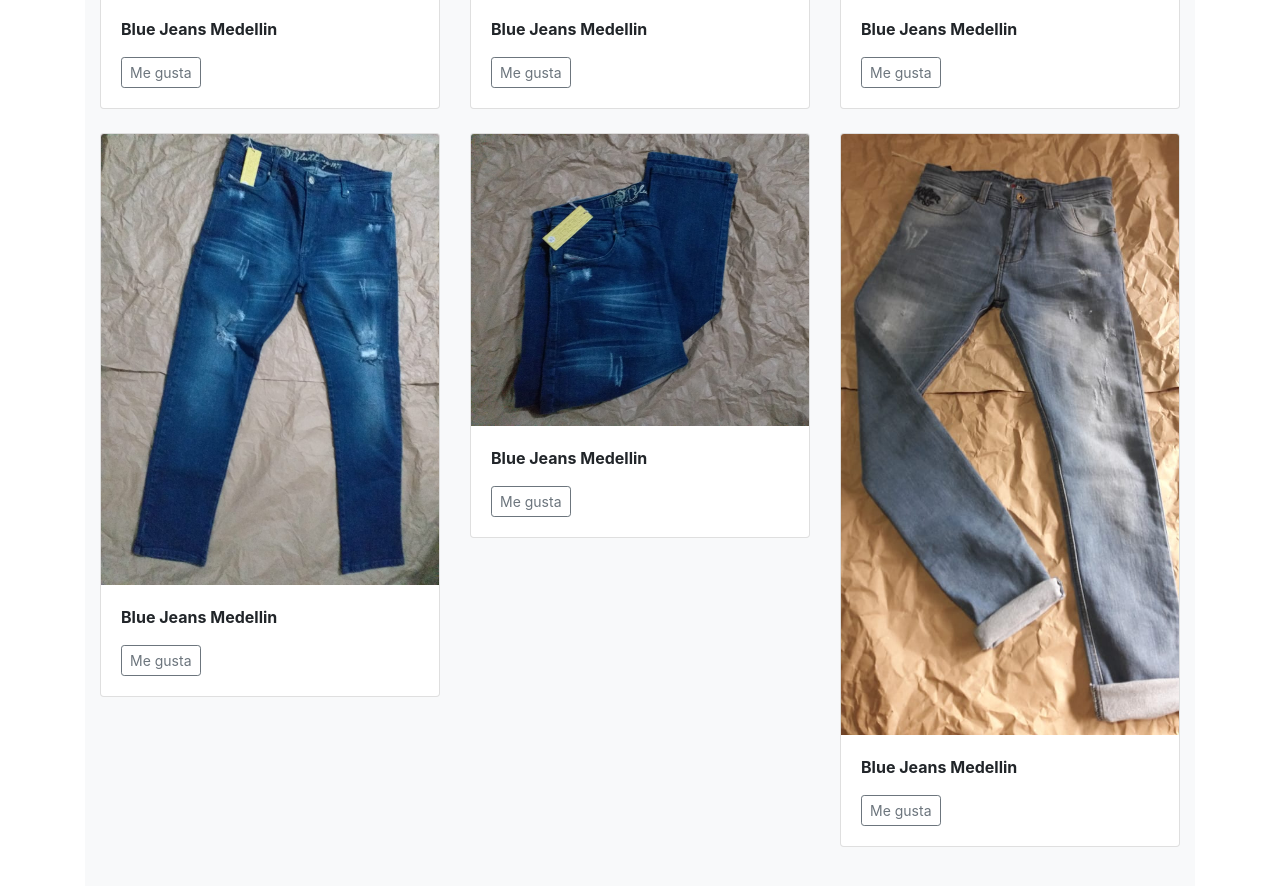
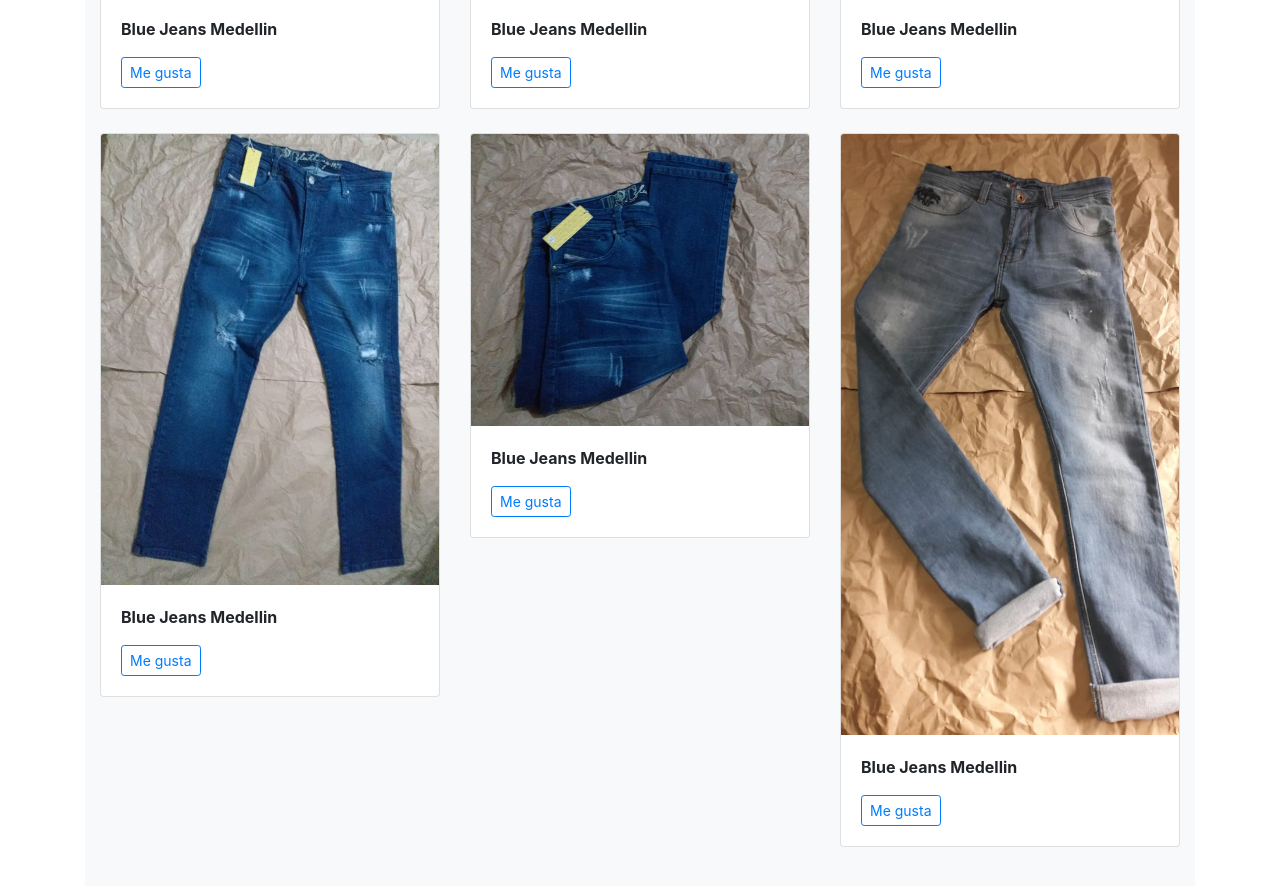
Before and after one commit to bluejeansmedellin/bluejeansmedellin, a plain HTML site: page index.html in a window 1280 px wide. Shown: the part 1026-1912 px from the top of the page. Drawn offline with nearby package versions, Linux system fonts and the light colour scheme.

Commit message:
Add files via upload

```diff
--- a/index.html
+++ b/index.html
@@ -85,7 +85,7 @@
 								<p class="card-text"><strong>Blue Jeans Medellin</strong></p>
 								<div class="d-flex justify-content-between align-items-center">
 									<div class="btn-group">
-										<a target="_blank" href="https://api.whatsapp.com/send?phone=573008355890&text=Bienvenid@!%20te%20acabas%20de%20comunicar%20con%20BLue%20Jeans%20Medellin,%20en%20un%20instante%20Juan%20David%20te%20estará%20asesorando"><button class="btn btn-sm btn-outline-secondary">Me gusta</button></a>
+										<a target="_blank" href="https://api.whatsapp.com/send?phone=573008355890&text=Bienvenid@!%20te%20acabas%20de%20comunicar%20con%20BLue%20Jeans%20Medellin,%20en%20un%20instante%20Juan%20David%20te%20estará%20asesorando"><button class="btn btn-sm btn-outline-primary">Me gusta</button></a>
 
 									</div>
 								</div>
@@ -101,7 +101,7 @@
 
 								<div class="d-flex justify-content-between align-items-center">
 									<div class="btn-group">
-										<a target="_blank" href="https://api.whatsapp.com/send?phone=573008355890&text=Bienvenid@!%20te%20acabas%20de%20comunicar%20con%20BLue%20Jeans%20Medellin,%20en%20un%20instante%20Juan%20David%20te%20estará%20asesorando"><button class="btn btn-sm btn-outline-secondary">Me gusta</button></a>
+										<a target="_blank" href="https://api.whatsapp.com/send?phone=573008355890&text=Bienvenid@!%20te%20acabas%20de%20comunicar%20con%20BLue%20Jeans%20Medellin,%20en%20un%20instante%20Juan%20David%20te%20estará%20asesorando"><button class="btn btn-sm btn-outline-primary">Me gusta</button></a>
 
 									</div>
 								</div>
@@ -117,7 +117,7 @@
 
 								<div class="d-flex justify-content-between align-items-center">
 									<div class="btn-group">
-										<a target="_blank" href="https://api.whatsapp.com/send?phone=573008355890&text=Bienvenid@!%20te%20acabas%20de%20comunicar%20con%20BLue%20Jeans%20Medellin,%20en%20un%20instante%20Juan%20David%20te%20estará%20asesorando"><button class="btn btn-sm btn-outline-secondary">Me gusta</button></a>
+										<a target="_blank" href="https://api.whatsapp.com/send?phone=573008355890&text=Bienvenid@!%20te%20acabas%20de%20comunicar%20con%20BLue%20Jeans%20Medellin,%20en%20un%20instante%20Juan%20David%20te%20estará%20asesorando"><button class="btn btn-sm btn-outline-primary">Me gusta</button></a>
 
 									</div>
 								</div>
@@ -133,7 +133,7 @@
 
 								<div class="d-flex justify-content-between align-items-center">
 									<div class="btn-group">
-										<a target="_blank" href="https://api.whatsapp.com/send?phone=573008355890&text=Bienvenid@!%20te%20acabas%20de%20comunicar%20con%20BLue%20Jeans%20Medellin,%20en%20un%20instante%20Juan%20David%20te%20estará%20asesorando"><button class="btn btn-sm btn-outline-secondary">Me gusta</button></a>
+										<a target="_blank" href="https://api.whatsapp.com/send?phone=573008355890&text=Bienvenid@!%20te%20acabas%20de%20comunicar%20con%20BLue%20Jeans%20Medellin,%20en%20un%20instante%20Juan%20David%20te%20estará%20asesorando"><button class="btn btn-sm btn-outline-primary">Me gusta</button></a>
 
 									</div>
 								</div>
@@ -149,7 +149,7 @@
 
 								<div class="d-flex justify-content-between align-items-center">
 									<div class="btn-group">
-										<a target="_blank" href="https://api.whatsapp.com/send?phone=573008355890&text=Bienvenid@!%20te%20acabas%20de%20comunicar%20con%20BLue%20Jeans%20Medellin,%20en%20un%20instante%20Juan%20David%20te%20estará%20asesorando"><button class="btn btn-sm btn-outline-secondary">Me gusta</button></a>
+										<a target="_blank" href="https://api.whatsapp.com/send?phone=573008355890&text=Bienvenid@!%20te%20acabas%20de%20comunicar%20con%20BLue%20Jeans%20Medellin,%20en%20un%20instante%20Juan%20David%20te%20estará%20asesorando"><button class="btn btn-sm btn-outline-primary">Me gusta</button></a>
 
 									</div>
 								</div>
@@ -165,7 +165,7 @@
 
 								<div class="d-flex justify-content-between align-items-center">
 									<div class="btn-group">
-										<a target="_blank" href="https://api.whatsapp.com/send?phone=573008355890&text=Bienvenid@!%20te%20acabas%20de%20comunicar%20con%20BLue%20Jeans%20Medellin,%20en%20un%20instante%20Juan%20David%20te%20estará%20asesorando"><button class="btn btn-sm btn-outline-secondary">Me gusta</button></a>
+										<a target="_blank" href="https://api.whatsapp.com/send?phone=573008355890&text=Bienvenid@!%20te%20acabas%20de%20comunicar%20con%20BLue%20Jeans%20Medellin,%20en%20un%20instante%20Juan%20David%20te%20estará%20asesorando"><button class="btn btn-sm btn-outline-primary">Me gusta</button></a>
 
 									</div>
 								</div>
@@ -177,11 +177,11 @@
 			</div>
 		</div>
 	</main>
-
 		<div class="alert alert-primary" role="alert">
   			<strong><a href="https://www.facebook.com/bluejeansmedellin.github.io/" target="_blank">facebook</a></strong>
 		</div>
-<hr>
+
+		<hr>
 
 	<footer class="text-muted py-5">
 		<div class="container">
@@ -190,9 +190,13 @@
 			</p>
 
 		</div>
+
 	</footer>
 
 <hr>
+
+
+
 
 
 
```
